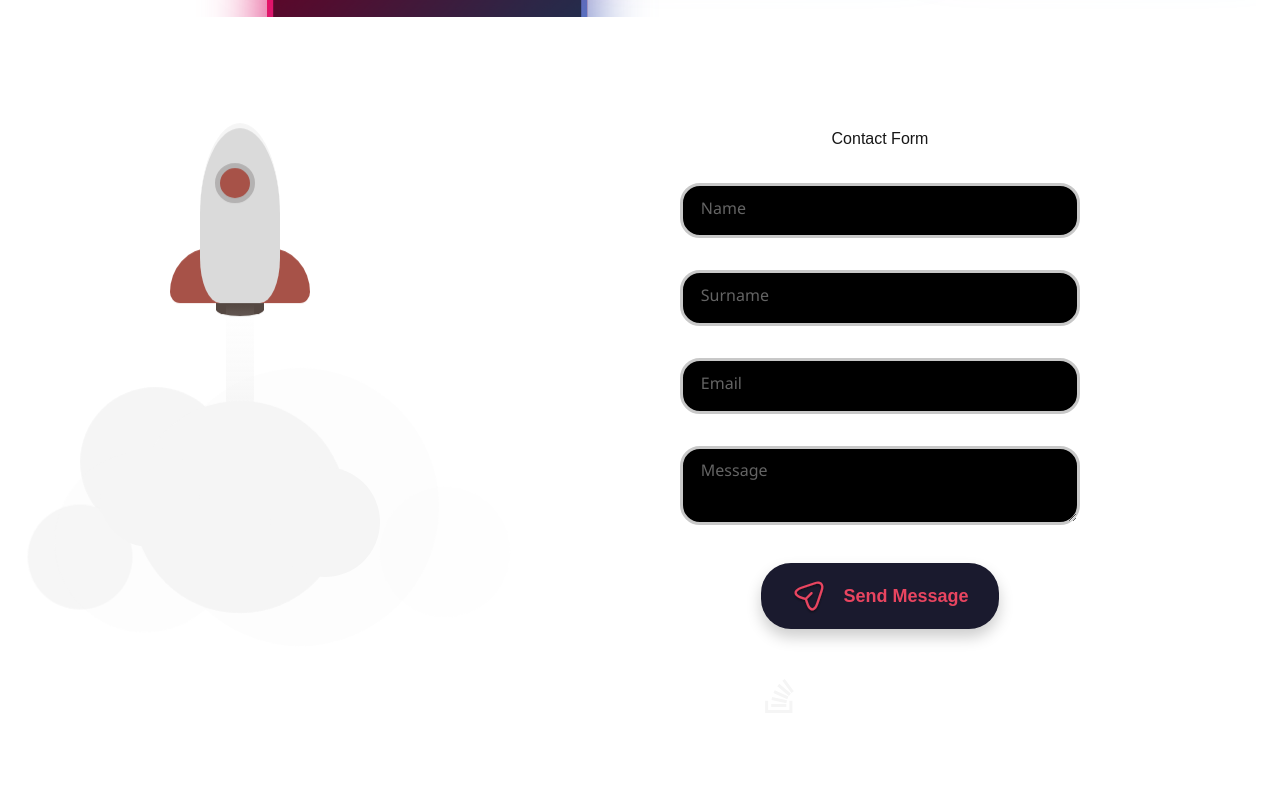
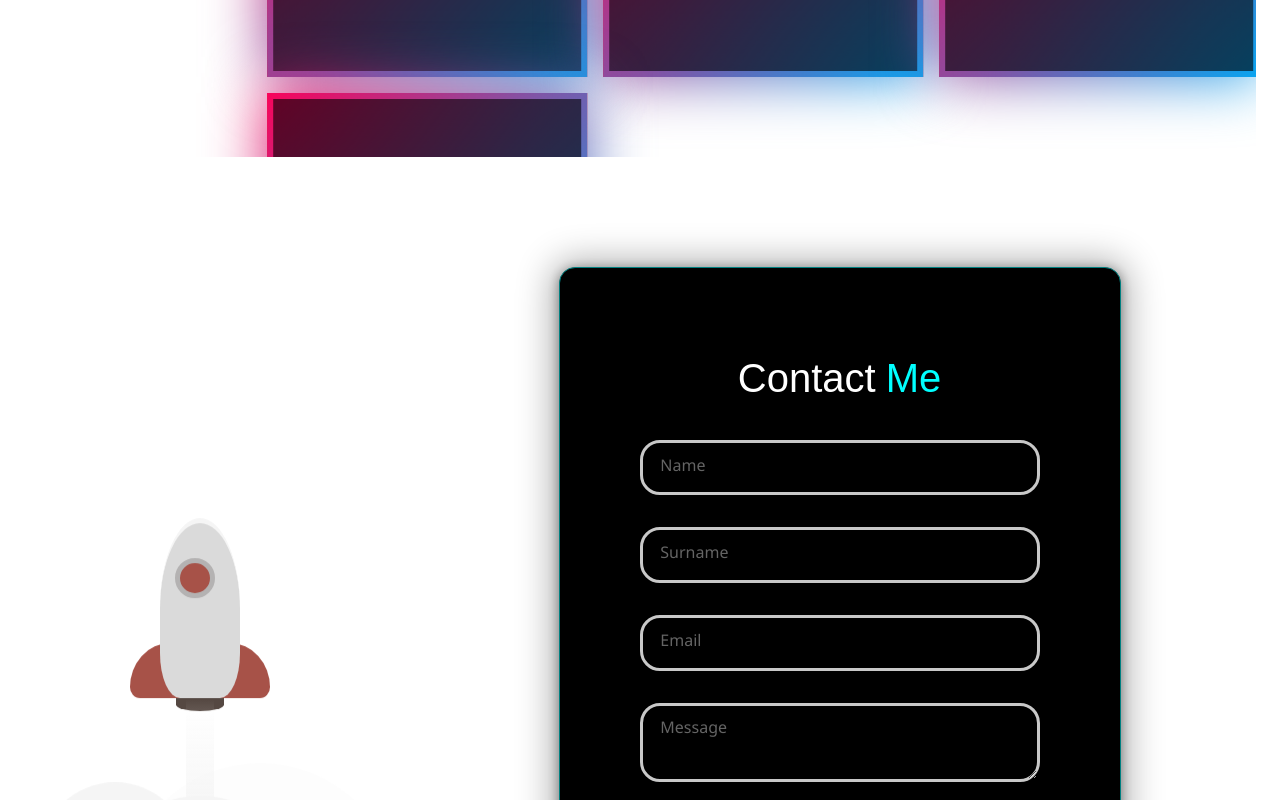
Before and after one commit to Burak849/mywebsite, a Next.js app: page / in a window 1280 px wide. Shown: the part 2660-3460 px from the top of the page. Before the commit the page ends 3423 px from the top, so only its background shows below. Built offline with nearby package versions, Linux system fonts and the light colour scheme.

Commit message:
education page

```diff
--- a/src/app/page.tsx
+++ b/src/app/page.tsx
@@ -8,6 +8,8 @@ import ProjectSection from "./sections/projects";
 import Footer from "./components/Footer";
 import SkillSection from "./sections/skills";
 import LastSection from "./sections/lastsection";
+import Education from "./sections/education";
+
 
 
 export default function Home() {
@@ -15,6 +17,7 @@ export default function Home() {
     return (
         <>
             <AboutSection />
+            <Education />
             <ExperienceSection />
             <SkillSection />
             <ProjectSection />
--- /dev/null
+++ b/src/app/sections/education.tsx
@@ -0,0 +1,35 @@
+'use client';
+
+import React from 'react';
+import styles from '../styles/Education.module.css';
+import styled from 'styled-components';
+import { useState } from "react";
+
+const Education = () => {
+
+
+
+    return (
+
+        <section>
+
+
+            <article>
+                <div>
+
+                </div>
+            </article>
+
+            <article>
+                <div>
+
+                </div>
+            </article>
+
+        </section>
+
+
+    );
+};
+
+export default Education;
--- a/src/app/sections/experiences.tsx
+++ b/src/app/sections/experiences.tsx
@@ -6,7 +6,7 @@ const ExperienceSection = () => {
     return (
 
         <section style={{ display: 'flex', flexDirection: 'column', height: 'auto', width: 'auto', padding: '2vh', position: 'relative' }}>
-            <h1 style={{ position: 'relative', textAlign: 'center', fontSize: '5vh', display: 'flex', justifyContent: 'center', color: 'white' }}>About me</h1>
+            <h1 style={{ position: 'relative', textAlign: 'center', fontSize: '5vh', display: 'flex', justifyContent: 'center', color: 'white' }}>About <span style={{ color: 'cyan', marginLeft: 10 }}>Me</span></h1>
         <div className={styles['spesifik']}>
 
 
--- a/src/app/sections/lastSection.tsx
+++ b/src/app/sections/lastSection.tsx
@@ -60,7 +60,7 @@ const LastSection = () => {
 
         <section style={{
             display: 'flex',
-            justifyContent: 'space-around'
+            justifyContent: 'space-around', alignItems: 'center'
         }}>
 
             <StyledWrapper>
@@ -92,8 +92,9 @@ const LastSection = () => {
             <StyledWrapper>
 
                 <article>
+                    <div className={styles.contactContainer}>
                         <div className={styles.contactform}>
-                        <h1>Contact Form</h1>
+                            <h1 style={{ position: 'relative', textAlign: 'center', fontSize: '5vh', display: 'flex', justifyContent: 'center', color: 'white' }}>Contact<span style={{ color: 'cyan', marginLeft: 10 }}>Me</span></h1>
                             <form style={{ display: 'flex', width: '25rem', flexDirection: 'column' }}>
 
                                 <div className="inputGroup">
@@ -115,7 +116,7 @@ const LastSection = () => {
                             </form>
                             <button type="submit" id="send" style={{ display: 'flex', gap: '1rem', alignItems: 'center' }} className={stylenei['custom-button']} onClick={handleRocketLaunch}>
                                 <div className="icon">
-                                <svg xmlns="http://www.w3.org/2000/svg" fill="none" viewBox="0 0 24 24" height="2em" width="2em">
+                                    <svg xmlns="http://www.w3.org/2000/svg" fill="none" viewBox="0 0 24 24" height="1.5em" width="1.5em">
                                         <g style={{ filter: 'url(#shadow)' }}>
                                             <path fill="currentColor" d="M14.2199 21.63C13.0399 21.63 11.3699 20.8 10.0499 16.83L9.32988 14.67L7.16988 13.95C3.20988 12.63 2.37988 10.96 2.37988 9.78001C2.37988 8.61001 3.20988 6.93001 7.16988 5.60001L15.6599 2.77001C17.7799 2.06001 19.5499 2.27001 20.6399 3.35001C21.7299 4.43001 21.9399 6.21001 21.2299 8.33001L18.3999 16.82C17.0699 20.8 15.3999 21.63 14.2199 21.63ZM7.63988 7.03001C4.85988 7.96001 3.86988 9.06001 3.86988 9.78001C3.86988 10.5 4.85988 11.6 7.63988 12.52L10.1599 13.36C10.3799 13.43 10.5599 13.61 10.6299 13.83L11.4699 16.35C12.3899 19.13 13.4999 20.12 14.2199 20.12C14.9399 20.12 16.0399 19.13 16.9699 16.35L19.7999 7.86001C20.3099 6.32001 20.2199 5.06001 19.5699 4.41001C18.9199 3.76001 17.6599 3.68001 16.1299 4.19001L7.63988 7.03001Z" />
                                             <path fill="currentColor" d="M10.11 14.4C9.92005 14.4 9.73005 14.33 9.58005 14.18C9.29005 13.89 9.29005 13.41 9.58005 13.12L13.16 9.53C13.45 9.24 13.93 9.24 14.22 9.53C14.51 9.82 14.51 10.3 14.22 10.59L10.64 14.18C10.5 14.33 10.3 14.4 10.11 14.4Z" />
@@ -130,6 +131,8 @@ const LastSection = () => {
                                 Send Message
                             </button>
                         </div>
+                    </div>
+
                 </article>
             </StyledWrapper>
 
--- a/src/app/sections/projects.tsx
+++ b/src/app/sections/projects.tsx
@@ -14,7 +14,8 @@ const ProjectSection = () => {
 
     return (
         <div style={{ padding:'3vh',height: '90vh', width: 'auto', display: 'flex', justifyContent: 'center', alignItems: 'center', flexDirection: 'column', gap:'15vh' }}>
-            <h1 style={{ position: 'relative', textAlign: 'center', fontSize: '5vh', display: 'flex', justifyContent: 'center', color: 'white' }}>Projects</h1>
+
+            <h1 style={{ position: 'relative', textAlign: 'center', fontSize: '5vh', display: 'flex', justifyContent: 'center', color: 'white' }}>My<span style={{ color: 'cyan', marginLeft: 10 }}>Projects</span></h1>
 
             <StyledWrapper>
                 <div className="kaydirici">
--- a/src/app/sections/skills.tsx
+++ b/src/app/sections/skills.tsx
@@ -4,7 +4,8 @@ import styled from 'styled-components';
 
 const SkillSection = () => {
     return (<>
-        <section style={{ position: 'relative' }}>
+        <section style={{ position: 'relative', display: 'flex', gap: '5rem', flexDirection: 'column' }}>
+            <h1 style={{ position: 'relative', textAlign: 'center', fontSize: '5vh', display: 'flex', justifyContent: 'center', color: 'white' }}>My<span style={{ color: 'cyan', marginLeft: 10 }}>Skills</span></h1>
             <div className={styles.maincont }>
 
                 <article className={styles.webdevelopment}>
--- a/src/app/styles/Footer.module.css
+++ b/src/app/styles/Footer.module.css
@@ -3,6 +3,7 @@
     display:flex;
     justify-content:center;
     align-items:center;
-    z-index:2000;
+    z-index:1;
     padding:2rem;
+    margin-top:10vh;
 }
--- a/src/app/styles/lastSection.module.css
+++ b/src/app/styles/lastSection.module.css
@@ -45,3 +45,18 @@
 .error {
     color: red;
 }
+
+.contactContainer {
+    box-shadow: 0 2px 12px rgba(0, 0, 0, .4), 0 1px 35px 8px rgba(0, 0, 0, .3), inset 0 -3px 0 rgba(0, 0, 0, .2);
+    padding: 5rem;
+    background-color: black;
+    border: 1px solid teal;
+    border-radius: 1rem;
+    height: auto;
+    display: flex;
+    z-index: 10;
+    position: relative;
+    margin: 0;
+    justify-items: center;
+    box-sizing: border-box;
+}
```
Also changed, not shown: src/app/sections/contact.tsx (deleted), src/app/styles/Education.module.css (added). Lines whose indentation alone changed are shown as unchanged.
